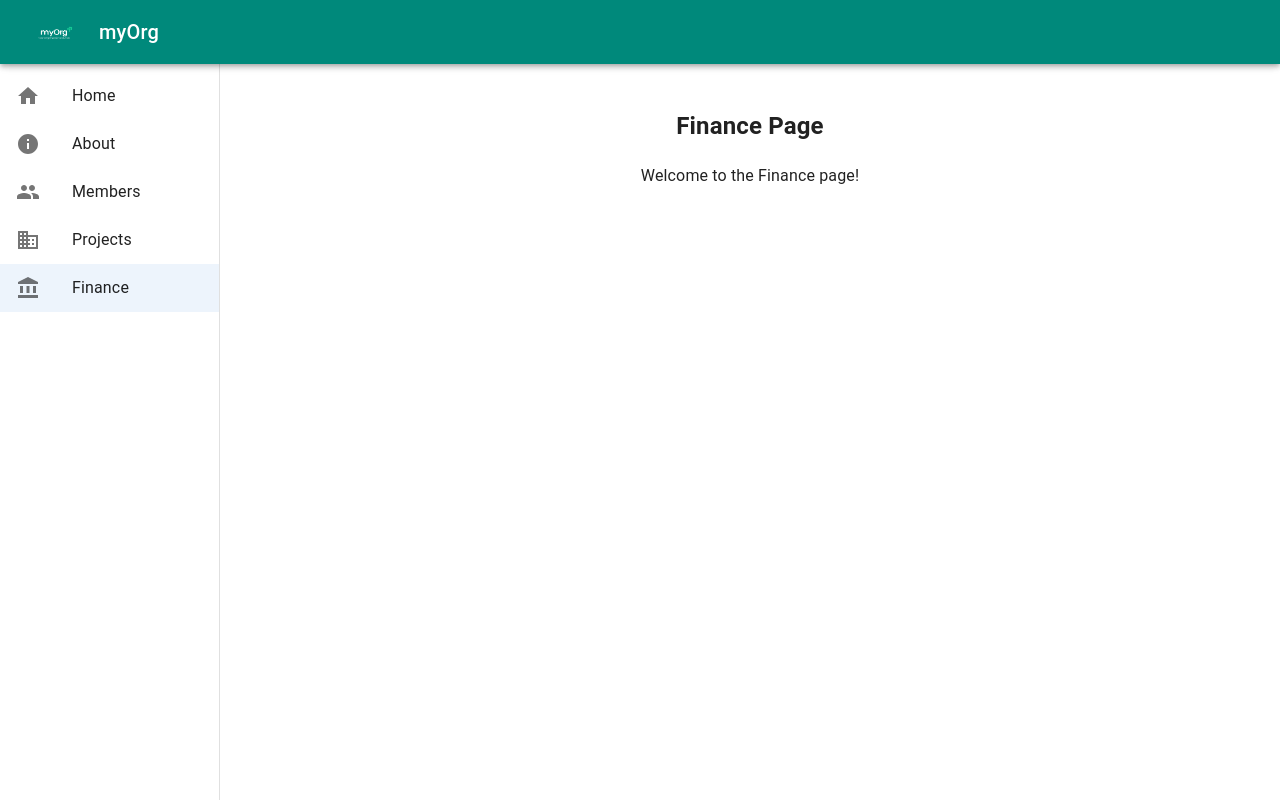
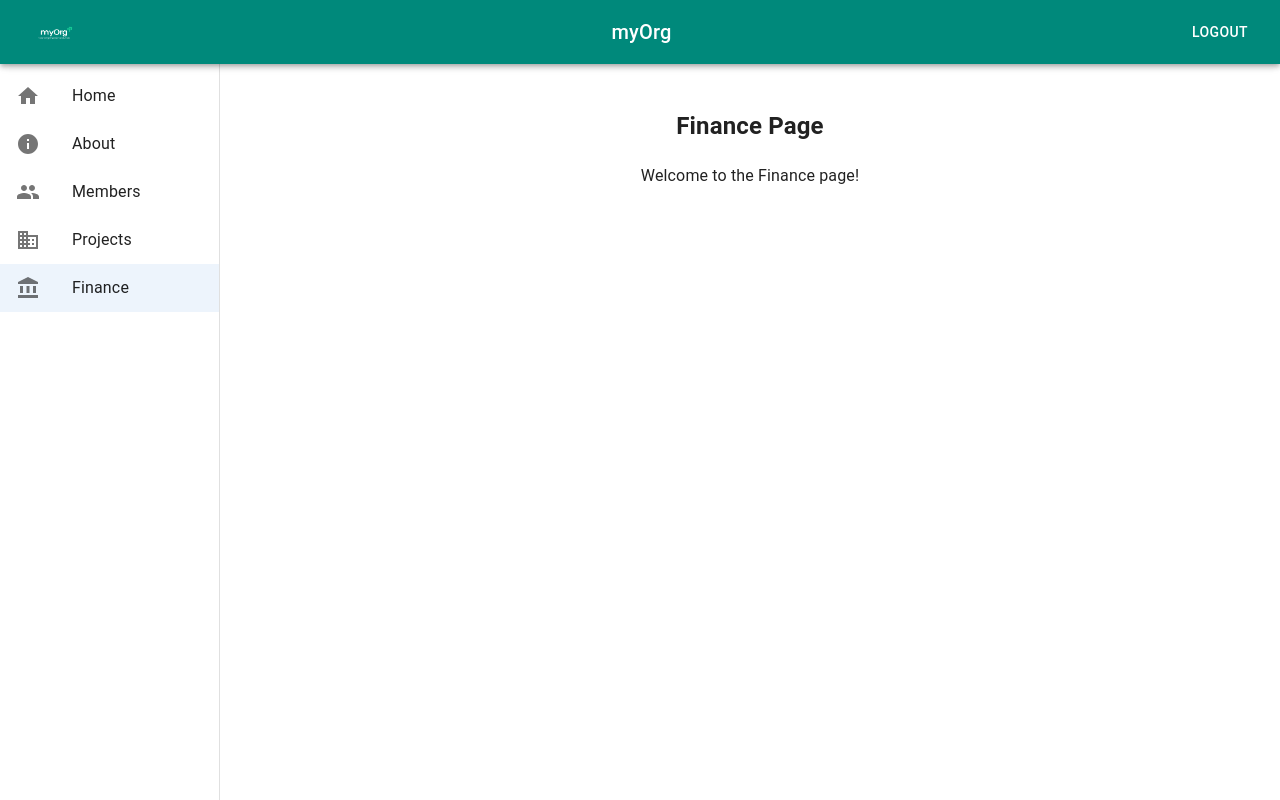
Before and after one commit to HamdiBelhaj0013/frontend, a React (Vite) app: page /finance in a window 1280 px wide. Built offline with nearby package versions, Linux system fonts and the light colour scheme.

Commit message:
Logout added

```diff
--- a/src/components/Navbar.jsx
+++ b/src/components/Navbar.jsx
@@ -1,32 +1,62 @@
 import * as React from 'react';
+import { useState, useEffect } from 'react';
 import Box from '@mui/material/Box';
 import Drawer from '@mui/material/Drawer';
 import AppBar from '@mui/material/AppBar';
 import CssBaseline from '@mui/material/CssBaseline';
 import Toolbar from '@mui/material/Toolbar';
 import List from '@mui/material/List';
-import { Link, useLocation } from 'react-router-dom';
+import { Link, useLocation, useNavigate } from 'react-router-dom';
 import Typography from '@mui/material/Typography';
 import ListItem from '@mui/material/ListItem';
 import ListItemButton from '@mui/material/ListItemButton';
 import ListItemIcon from '@mui/material/ListItemIcon';
 import ListItemText from '@mui/material/ListItemText';
+import Button from '@mui/material/Button';
 import HomeIcon from '@mui/icons-material/Home';
 import InfoIcon from '@mui/icons-material/Info';
-import CreateIcon from '@mui/icons-material/Create';
 import GroupIcon from '@mui/icons-material/Group';
 import BusinessIcon from '@mui/icons-material/Business';
 import AccountBalanceIcon from '@mui/icons-material/AccountBalance';
 import MenuIcon from '@mui/icons-material/Menu';
 import { IconButton } from '@mui/material';
 import logo from '../assets/logowhite.png';
+import Axios from './Axios'; // Assuming you have an Axios instance to manage API calls
 
 export default function NavBar(props) {
     const { drawerWidth, content } = props;
     const location = useLocation();
     const path = location.pathname;
+    const navigate = useNavigate();
 
-    const [open, setOpen] = React.useState(false);
+    const [open, setOpen] = useState(false);
+    const [userName, setUserName] = useState('');
+
+    useEffect(() => {
+        // Assuming user's name is stored in localStorage after login
+        const storedUser = localStorage.getItem('userName');
+        if (storedUser) {
+            setUserName(storedUser);
+        }
+    }, []);
+
+    const handleLogout = () => {
+        // Call API to log out from the server (optional)
+        Axios.post('/users/logout/')
+            .then(() => {
+                // Clear local storage items (including the token)
+                localStorage.removeItem('userName');
+                localStorage.removeItem('token'); // Remove the authentication token
+                navigate('/'); // Redirect to login page
+            })
+            .catch((error) => {
+                console.error('Logout failed:', error);
+                // Handle logout failure (optional)
+                localStorage.removeItem('userName');
+                localStorage.removeItem('token');
+                navigate('/');
+            });
+    };
 
     const changeOpenStatus = () => {
         setOpen(!open);
@@ -38,47 +68,36 @@ export default function NavBar(props) {
             <Box sx={{ overflow: 'auto' }}>
                 <List>
                     <ListItem disablePadding>
-                        <ListItemButton component={Link} to="/" selected={"/" === path}>
-                            <ListItemIcon>
-                                <HomeIcon />
-                            </ListItemIcon>
+                        <ListItemButton component={Link} to="/home" selected={"/home" === path}>
+                            <ListItemIcon><HomeIcon /></ListItemIcon>
                             <ListItemText primary={"Home"} />
                         </ListItemButton>
                     </ListItem>
 
                     <ListItem disablePadding>
                         <ListItemButton component={Link} to="/about" selected={"/about" === path}>
-                            <ListItemIcon>
-                                <InfoIcon />
-                            </ListItemIcon>
+                            <ListItemIcon><InfoIcon /></ListItemIcon>
                             <ListItemText primary={"About"} />
                         </ListItemButton>
                     </ListItem>
 
                     <ListItem disablePadding>
                         <ListItemButton component={Link} to="/members" selected={"/members" === path}>
-                            <ListItemIcon>
-                                <GroupIcon />
-                            </ListItemIcon>
+                            <ListItemIcon><GroupIcon /></ListItemIcon>
                             <ListItemText primary={"Members"} />
                         </ListItemButton>
                     </ListItem>
 
-
                     <ListItem disablePadding>
                         <ListItemButton component={Link} to="/projects" selected={"/projects" === path}>
-                            <ListItemIcon>
-                                <BusinessIcon />
-                            </ListItemIcon>
+                            <ListItemIcon><BusinessIcon /></ListItemIcon>
                             <ListItemText primary={"Projects"} />
                         </ListItemButton>
                     </ListItem>
 
                     <ListItem disablePadding>
                         <ListItemButton component={Link} to="/finance" selected={"/finance" === path}>
-                            <ListItemIcon>
-                                <AccountBalanceIcon />
-                            </ListItemIcon>
+                            <ListItemIcon><AccountBalanceIcon /></ListItemIcon>
                             <ListItemText primary={"Finance"} />
                         </ListItemButton>
                     </ListItem>
@@ -96,9 +115,19 @@ export default function NavBar(props) {
                         <MenuIcon />
                     </IconButton>
                     <img src={logo} alt="Logo" style={{ height: 60, marginRight: 15 }} />
-                    <Typography variant="h6" noWrap component="div">
+                    <Typography variant="h6" noWrap component="div" sx={{ flexGrow: 1 }}>
                         myOrg
                     </Typography>
+
+                    {userName && (
+                        <Typography variant="h6" sx={{ marginRight: 2 }}>
+                            {userName}
+                        </Typography>
+                    )}
+
+                    <Button color="inherit" onClick={handleLogout}>
+                        Logout
+                    </Button>
                 </Toolbar>
             </AppBar>
 
--- a/src/components/Register.jsx
+++ b/src/components/Register.jsx
@@ -5,7 +5,7 @@ import MyPassField from './forms/MyPassField'
 import MyButton from './forms/MyButton'
 import {Link} from 'react-router-dom'
 import {useForm} from 'react-hook-form'
-import Axios from './Axios.jsx'
+import AxiosInstance from './Axios'
 import { useNavigate } from 'react-router-dom'
 import {yupResolver} from "@hookform/resolvers/yup"
 import * as yup from "yup"
@@ -32,7 +32,7 @@ const Register = () =>{
     const {handleSubmit, control} = useForm({resolver: yupResolver(schema)})
 
     const submission = (data) => {
-        Axios.post(`/users/register/`,{
+        AxiosInstance.post(`/users/register/`,{
             email: data.email,
             password: data.password,
         })
```
Lines whose indentation alone changed are shown as unchanged.
